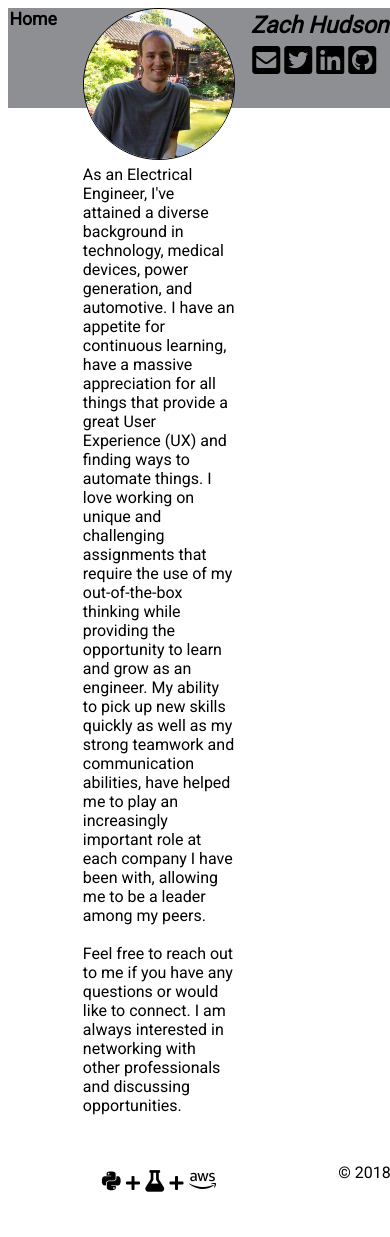
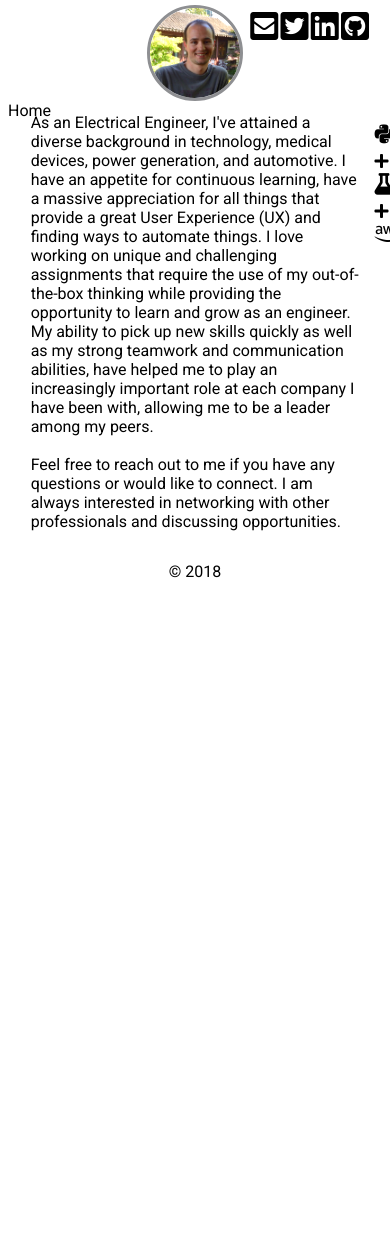
Before and after one commit to zkhudson/flask_site, a Flask app: page / in a window 390 px wide. After the commit the page ends 578 px from the top, so only its background shows below. Run offline with Flask 2, Linux system fonts and the light colour scheme; some libraries are stand-ins or nearby versions.

Commit message:
Enhanced Site Functionality
- Added improved responsive behavior for varying screen sizes
- Improved "hamburger" menu functionality and fluidity
- Added Blog, About, and Work page styling

```diff
--- a/web_app/static/site.css
+++ b/web_app/static/site.css
@@ -1,28 +1,30 @@
-.message {
-    font-weight: 600;
-    color: blue;
-}
-
-header, footer {
-    grid-column: 1 / 4;
+header {
+    grid-row: 1;
+    grid-column: 1 / end;
+    background-color: rgb(142, 143, 146);
   }
-
-.header {
-    grid-row-start: 1;
-    grid-row-end: 1;
-    grid-column-start: 1;
-    grid-column-end: 6;
-    background-color: rgb(142, 143, 146);
+@media all and (max-width: 1070px) {
+    header {
+        grid-row: 1;
+        grid-column: 1 / end;
+        background-color: rgb(142, 143, 146);
+    }
 }
 
 .grid-layout {
     display: grid;
-    grid-template-columns: auto auto 8.75em;
-    grid-template-rows: 6.25em 1fr 3.125em;
-    grid-gap: 1em;
-    font-size: 1em;
+    grid-template-columns: 4% 86% 9%;
+    grid-template-rows: 6rem 1fr 3.125rem;
+    grid-gap: .2em;
+    font-size: 1rem;
     font-family: 'Roboto', sans-serif;
     color: black;
+}
+@media all and (max-width: 1070px) {
+    .grid-layout {
+        grid-template-columns: 2% 1fr 2%;
+        grid-template-rows: 5.6rem 1fr 3.125rem;
+    }
 }
 
 .grid-layout a {
@@ -30,134 +32,290 @@
     color: inherit;
 }
 
-.left-sidebar {
-    grid-row-start: 1;
-    grid-row-end: 6;
-    grid-column-start: 1;
-    grid-column-end: 2;
+.article {
+    width: 100%;
+    box-shadow: 0 3px 6px #CCC, 0 3px 6px #CCC;
+    padding: 15px;
+    color: #444;
+    background: white;
+    margin: 10px;
 }
-
-nav {
-    grid-row: 1;
-    grid-column: 1 / 2;
+@media all and (max-width: 1070px) {
+    .article {
+        width: 91%;
+    }
 }
-
-nav .home {
-    font-size: 1.1em;
-    font-weight: 600;
-    padding-right: 10px;
-    padding-left: 1.5px;
-}
-
-nav .item {
-    font-size: 1em;
-}
-
-.hvr-underline-from-center {
-    display: inline-block;
-    vertical-align: middle;
-    -webkit-transform: perspective(1px) translateZ(0);
-    transform: perspective(1px) translateZ(0);
-    box-shadow: 0 0 1px rgba(0, 0, 0, 0);
-    position: relative;
-    overflow: hidden;
-  }
-
-.hvr-underline-from-center:before {
-    content: "";
-    position: absolute;
-    z-index: -1;
-    left: 51%;
-    right: 51%;
-    bottom: -2px;
-    background: rgb(160, 202, 7);
-    height: 4px;
-    -webkit-transition-property: left, right;
-    transition-property: left, right;
-    -webkit-transition-duration: 0.3s;
-    transition-duration: 0.3s;
-    -webkit-transition-timing-function: ease-out;
-    transition-timing-function: ease-out;
-  }
-
-.hvr-underline-from-center:hover:before, .hvr-underline-from-center:focus:before, .hvr-underline-from-center:active:before {
-    left: 0;
-    right: 0;
-  }
 
 .image-cropper {
     grid-row: 1;
     grid-column: 2 / 3;
-    width: 9.375em;
-    height: 9.375em;
+    width: 6.22rem;
+    height: 6.22rem;
     position: relative;
     overflow: hidden;
     border-radius: 50%;
     justify-self: center;
-    border: 1.3px solid black;
+    border: solid rgb(142, 143, 146);
+}
+@media all and (max-width: 1070px) {
+    .image-cropper {
+        width: 5.62rem;
+        height: 5.62rem;
+        align-self: center;
+        justify-self: center;
+        border: solid rgb(142, 143, 146);
 
+    }
 }
 
 .profile-pic {
   grid-row: 1;
   grid-column: 2 / 3;
-  margin: auto;
-  height: 110%;
+  filter: brightness(1.1);
+  height: 10rem;
   width: auto;
+  margin: -8% 0% 0% -16%;
+}
+@media all and (max-width: 1070px) {
+    .profile-pic {
+        height: 9rem;
+    }
 }
 
 .social-link {
     grid-row: 1;
     grid-column: 3 / 4;
-    justify-content: space-evenly;
     position: relative;
     overflow: hidden;
-
+    display: flex;
+    flex-direction: column;
 }
-
-.social-link i {
-    display: inline;
-}
-
-.social-link p {
-    margin: 2% 0% 0% 0%;
+@media all and (max-width: 1070px) {
+    .social-link {
+        grid-column: 2 / 3;
+        justify-self: flex-end;
+        justify-content: space-between;
+        width: 35%;
+    }
 }
 
 .social-icons {
-    margin: 0% 0% 0% 1%;
+    display: inline-flex;
+    order: 3;
+    flex-wrap: wrap;
+    justify-content: space-around;
+    font-size: 1.25rem;
 }
+@media all and (max-width: 1070px) {
+    .social-icons {
+        display: flex;
+        order: 1;
+        line-height: 1;
+        flex-wrap: nowrap;
+        align-items: baseline;
+        justify-content: space-evenly;
+        font-size: 1.65rem;
+        margin: 2% 0 0 0;
+
+    }
+}
+
 .name {
+    display: flex;
+    order: 1;
+    flex-wrap: nowrap;
+    justify-content: space-around;
+    margin: 2% 0% 0% 0%;
     font-family: 'Roboto', sans-serif;
-    font-size: 1.45em;
-    margin: 0%;
+    font-size: .95rem;
+}
+@media all and (max-width: 1120px) {
+    .name {
+        font-size: .87rem;
+    }
+}
+@media all and (max-width: 1070px) {
+    .name {
+        display: none;
+    }
 }
 
 .horizontal-line {
     grid-row: 1;
     grid-column: 3 / 4;
     width: 95%;
-    height: 2px;
-    background: rgb(142, 143, 146);
-    margin: 0% 0% 2% 0%;
+    height: 1.3px;
+    background: white;
+    margin: 0% 0% 2% 3%;
+    order: 2;
+}
+@media all and (max-width: 1070px) {
+    .horizontal-line {
+        display: none;
+    }
 }
 
 .body-content {
     display: grid;
     grid-row: 2;
     grid-column: 2 / 3;
-    padding-top: 1.5625em;
+    padding-top: 0rem;
     font-family: 'Roboto', sans-serif;
+}
+
+.body-content p {
+    overflow: hidden;
+    margin: 12px;
+}
+
+.body-content h1 {
+    margin-bottom: 10px;
 }
 
 .footer {
     grid-row: 3;
-    grid-column: 3 / 4;
-    justify-self: right;
+    grid-column: 2 / 3;
+    font-family: 'Roboto', sans-serif;
+    font-size: 1rem;
+    justify-self: center;
 }
 
-.built-with {
-    grid-row: 3;
-    grid-column: 2 / 3;
-    font-family: 'Roboto', sans-serif;
-    justify-self: center;
+#built-logo {
+    font-size: 100%;
 }
+
+#plus-sign {
+    font-size: 75%;
+    padding: 1px;
+}
+
+/* --- Hamburger Menu Code Starts HERE ---  */
+
+.hamburger-menu {
+    display: block;
+    position: relative;
+    top: 2.2rem;
+    left: 1.9rem;
+    width: 40px;
+    height: 32px;
+
+    z-index: 1;
+
+    -webkit-user-select: none;
+    user-select: none;
+}
+
+.hamburger-menu input {
+    display: block;
+    width: 40px;
+    height: 32px;
+    position: absolute;
+    top: -7px;
+    left: -5px;
+
+    cursor: pointer;
+
+    opacity: 0;
+    z-index: 2;
+
+    -webkit-touch-callout: none;
+  }
+
+.hamburger-menu span {
+  display: block;
+  width: 33px;
+  height: 4px;
+  margin-bottom: 5px;
+  position: relative;
+
+  background: black;
+  border-radius: 3px;
+
+  z-index: 1;
+
+  transform-origin: 4px 0px;
+
+  transition: transform 0.5s cubic-bezier(0.77,0.2,0.05,1.0),
+              background 0.5s cubic-bezier(0.77,0.2,0.05,1.0),
+              opacity 0.55s ease;
+}
+
+.hamburger-menu span:first-child {
+  transform-origin: 0% 0%;
+}
+
+.hamburger-menu span:nth-last-child(2) {
+  transform-origin: 0% 100%;
+}
+
+/* Transform hamburger slices into an X. */
+.hamburger-menu input:checked ~ span {
+  opacity: 1;
+  transform: rotate(45deg) translate(-2px, -1px);
+  background: #232323; /* Menu's X color */
+}
+
+.hamburger-menu input:checked ~ span:nth-last-child(3) {
+  opacity: 0;
+  transform: rotate(0deg) scale(0.2, 0.2);
+}
+
+.hamburger-menu input:checked ~ span:nth-last-child(2) {
+  transform: rotate(-45deg) translate(0, -1px);
+}
+
+.menu {
+    display: block;
+    position: absolute;
+    width: 8rem;
+    margin: -6.25rem 0 0 -3.125rem;
+    padding: 3.125rem;
+    padding-top: 7.5rem;
+
+    background: #ededed;
+    list-style-type: none;
+    -webkit-font-smoothing: antialiased;  /* to stop flickering of text in safari */
+
+    transform-origin: -0% 0%;
+    -webkit-transform: translateX(-100%);
+    transform: translateX(-100%);
+    -webkit-transition: transform 0.5s cubic-bezier(0.77,0.2,0.05,1.0);
+    transition: transform 0.5s cubic-bezier(0.77,0.2,0.05,1.0);
+
+  }
+
+.menu li {
+    padding: 0.625rem 0;
+    font-size: 1.5rem;
+}
+
+.hamburger-menu input:checked ~ ul {
+    transform: none;
+}
+
+#menu-name {
+    display: none;
+}
+@media all and (max-width: 1070px) {
+    #menu-name {
+        font-size: 1.2rem;
+        display: inherit;
+        padding-top: 1rem;
+    }
+}
+
+/* --- Hambuger Menu code ends HERE --- */
+
+
+/* Page Body Specific Styling */
+
+
+.divider-line {     /* Page title underline */
+    width: 115px;
+    height: .2rem;
+    background: black;
+}
+
+.content h3, h4 {   /* Body header spacing, intended to stylize Work Experience headers */
+    margin-bottom: 0;
+}
```
